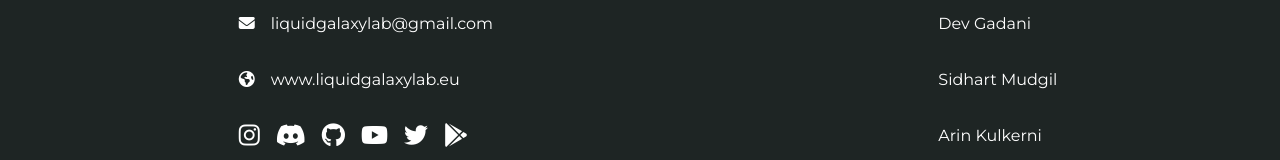
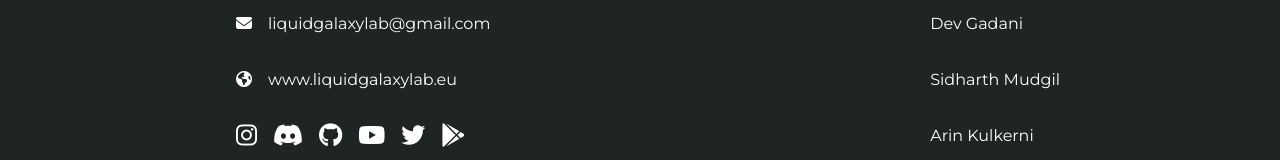
Before and after one commit to SidharthMudgil/lg-wiki, a React (Create React App) app: page / in a window 1280 px wide. Shown: the part 4687-4847 px from the top of the page. Built offline with nearby package versions, Linux system fonts and the light colour scheme.

Commit message:
typo fixes

```diff
--- a/src/pages/footer/Footer.js
+++ b/src/pages/footer/Footer.js
@@ -47,7 +47,7 @@ export default function Footer() {
 
           <div className='capitalize block  mx-auto'>
             <p className='py-4'>  <a href="https://github.com/devtgadani" target='_blank' rel="noreferrer">Dev gadani</a></p>
-            <p className='py-4'>  <a href="https://github.com/SidharthMudgil" target='_blank' rel="noreferrer">sidhart mudgil</a></p>
+            <p className='py-4'>  <a href="https://github.com/SidharthMudgil" target='_blank' rel="noreferrer">sidharth mudgil</a></p>
             <p className='py-4'>  <a href="https://github.com/akoolarni" target='_blank' rel="noreferrer">arin kulkerni</a></p>
 
 
```
